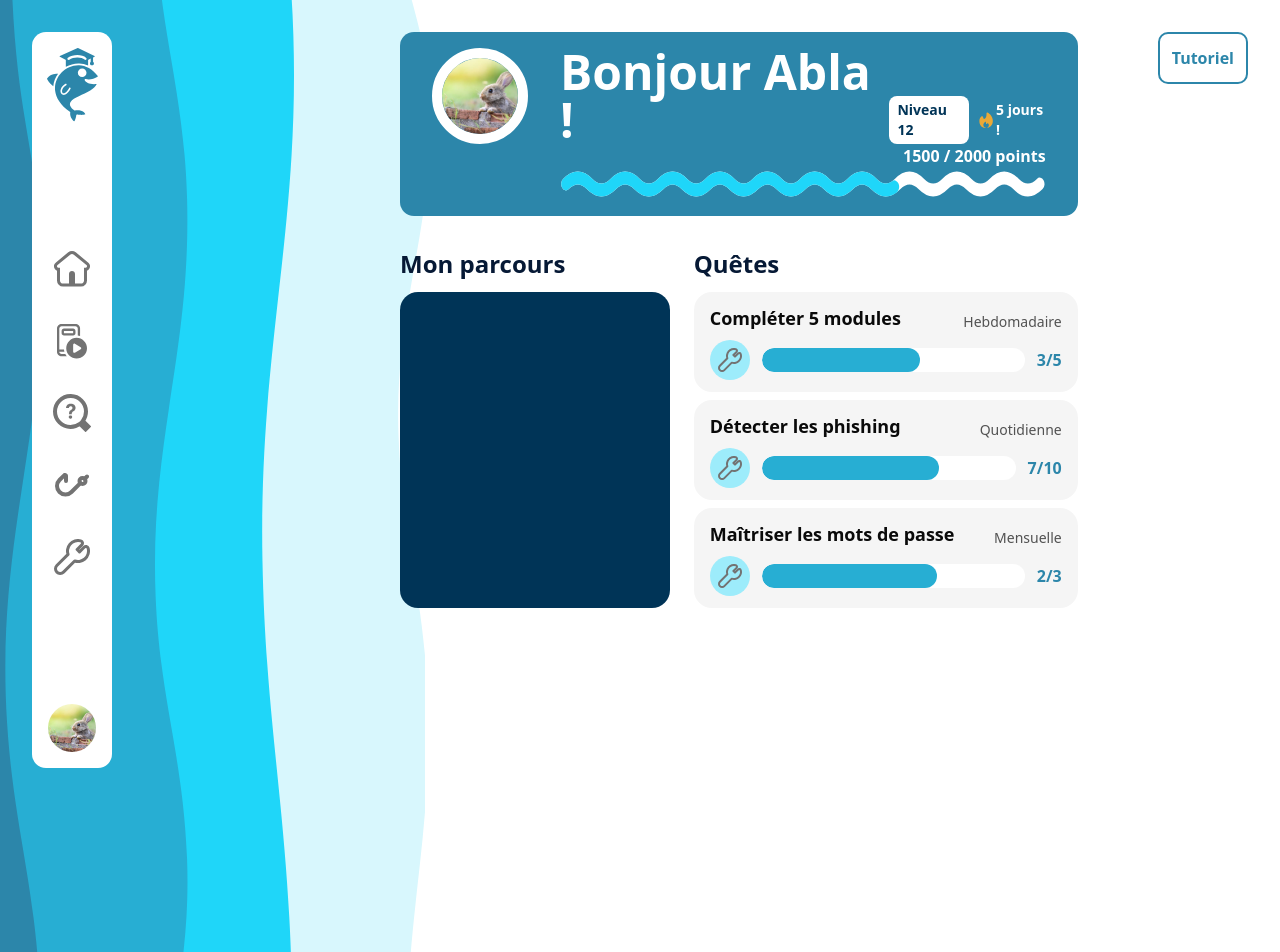
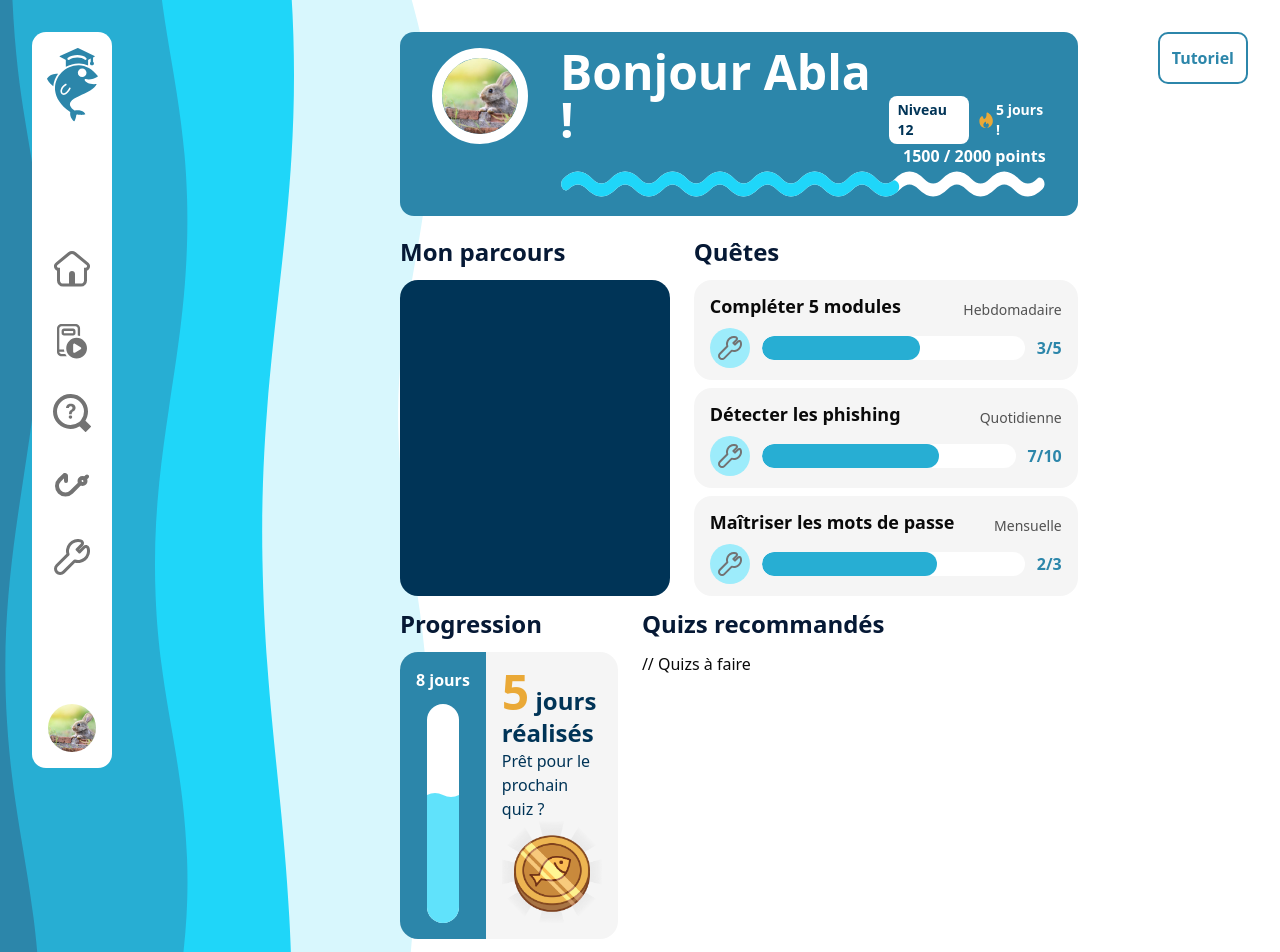
Before and after one commit to SHAfoin/learn-and-phish, a Next.js app: page /app in a window 1280 px wide. Shown: the top 952 px of the page. Before the commit the page ends 800 px from the top, so only its background shows below. Built offline with nearby package versions, Linux system fonts and the light colour scheme.

Commit message:
feat(StreakProgressWidget): add new component for streak progress display

```diff
--- a/app/app/page.tsx
+++ b/app/app/page.tsx
@@ -1,11 +1,12 @@
 import ProfileHeader from "@/components/ProfileHeader";
 import QuestTile from "@/components/QuestTile";
+import StreakProgressWidget from "@/components/StreakProgressWidget";
 import WorldProgressWidget from "@/components/WorldProgressWidget";
 import React from "react";
 
 export default function page() {
   return (
-    <div className="flex flex-col flex-1 gap-6">
+    <div className="flex flex-col flex-1 gap-3">
       <ProfileHeader
         imageUrl="/test/fake_profile.png"
         progression={1500}
@@ -47,6 +48,18 @@ export default function page() {
           </div>
         </div>
       </div>
+      <div className="flex w-full gap-6 h-fit">
+        <div className="flex flex-col gap-3 flex-1">
+          <h2 className="text-2xl text-ocean-950 font-bold">Progression</h2>
+          <StreakProgressWidget />
+        </div>
+        <div className="flex flex-col gap-3 flex-2">
+          <h2 className="text-2xl text-ocean-950 font-bold">
+            Quizs recommandés
+          </h2>
+          // Quizs à faire
+        </div>
+      </div>
     </div>
   );
 }
--- /dev/null
+++ b/components/StreakProgressWidget.tsx
@@ -0,0 +1,41 @@
+import Image from "next/image";
+
+export default function StreakProgressWidget() {
+  const progression = 60; // Pourcentage de progression (0-100)
+  const objective = 8;
+
+  return (
+    <div className="w-full bg-neutral-100 flex rounded-2xl overflow-hidden">
+      <div className="flex flex-col justify-center items-center gap-3 text-white font-bold bg-ocean-700 p-4">
+        <span>{objective} jours</span>
+
+        <div className="relative w-8 h-full bg-white rounded-full overflow-hidden">
+          <div
+            className="absolute bottom-0 w-full bg-ocean-400"
+            style={{ height: `${progression}%` }}
+          >
+            <svg
+              className="absolute top-0 left-0 w-full"
+              viewBox="0 0 32 8"
+              preserveAspectRatio="none"
+            >
+              <path d="M0,4 Q8,0 16,4 T32,4 L32,0 L0,0 Z" fill="white" />
+            </svg>
+          </div>
+        </div>
+      </div>
+      <div className="flex flex-col p-4 items-center flex-1">
+        <h2 className="font-bold text-2xl text-ocean-900">
+          <span className="text-5xl text-sand-500">5</span> jours réalisés
+        </h2>
+        <p className="text-ocean-900">Prêt pour le prochain quiz ?</p>
+        <Image
+          src="/png/coin_shinning.png"
+          width={170}
+          height={170}
+          alt="Quiz Icon"
+        />
+      </div>
+    </div>
+  );
+}
```
Also changed, not shown: public/png/coin_shinning.png (added).
